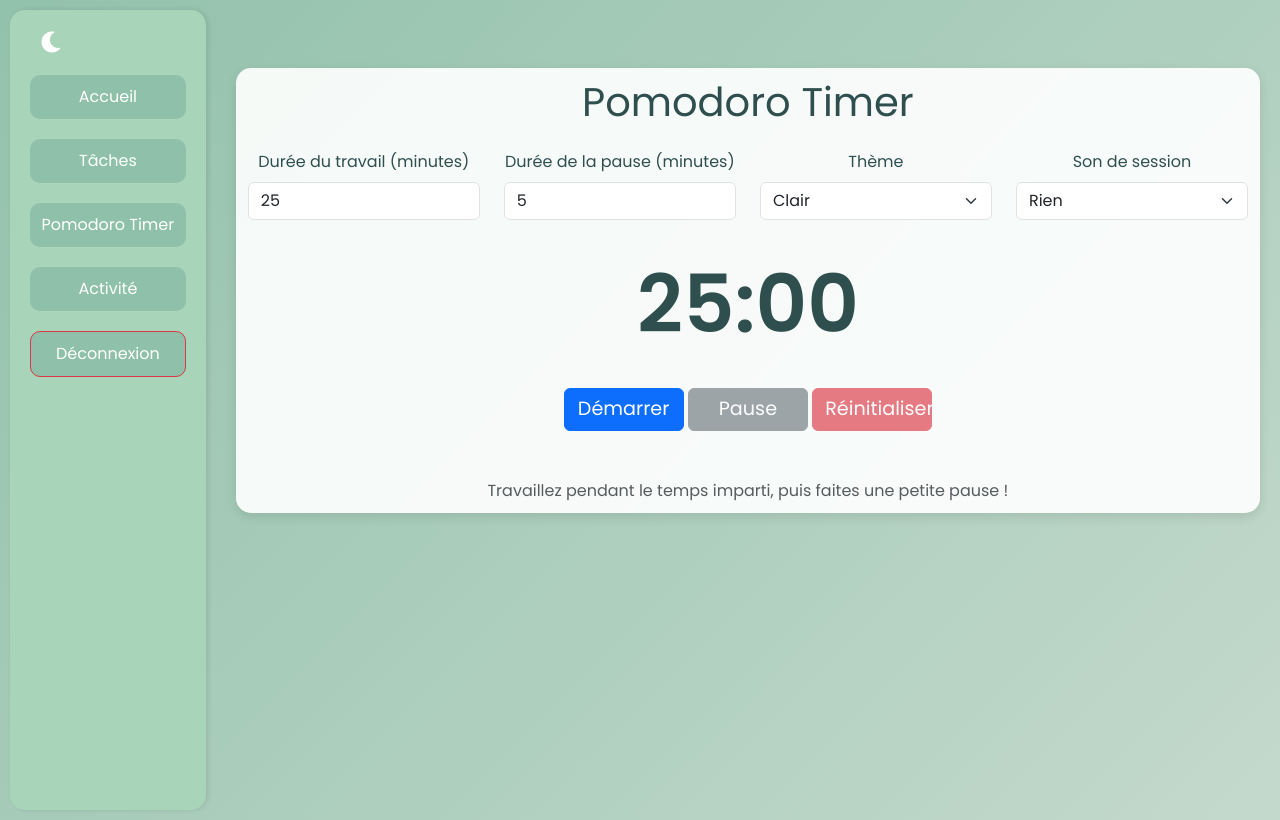
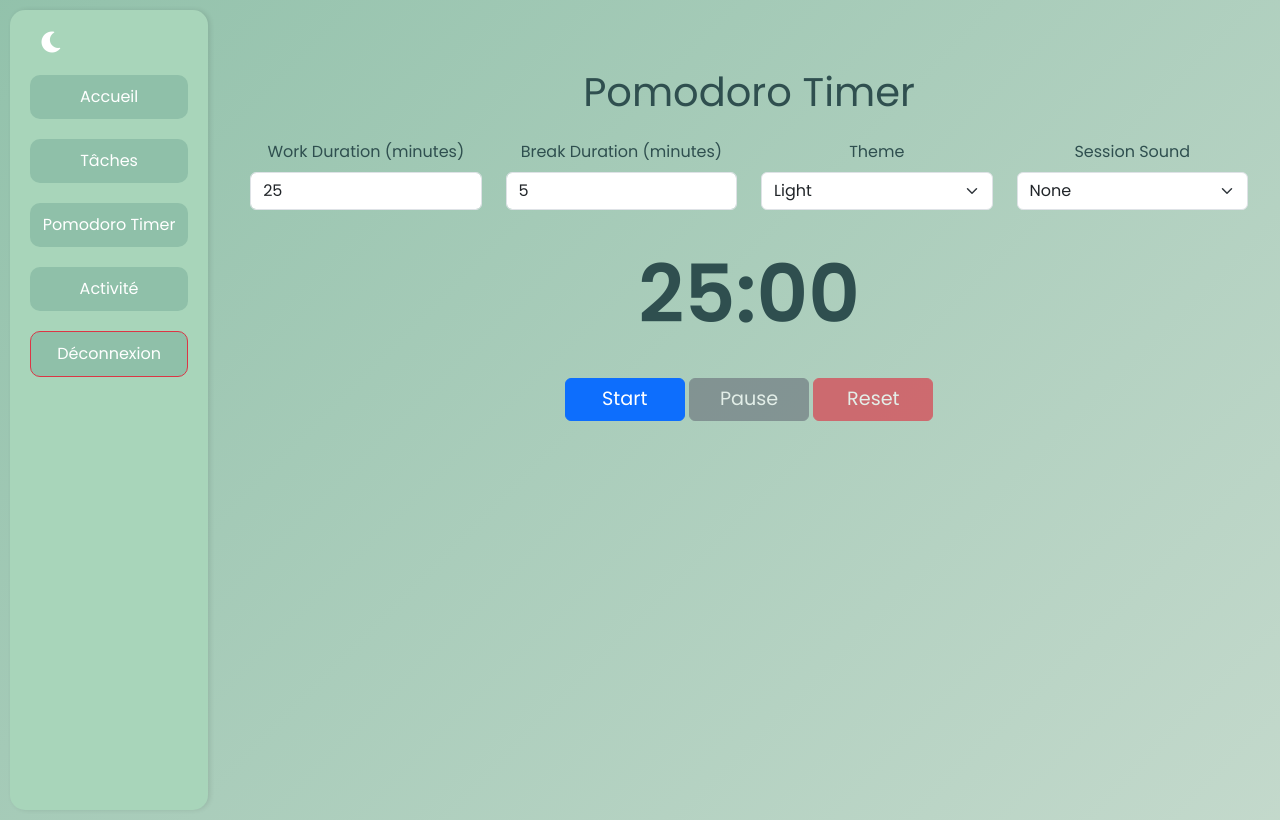
Before and after one commit to imanemkt/To-Do-List-, a Flask app: page /pomodoro in a window 1280 px wide. Run offline with Flask 3, Linux system fonts and the light colour scheme; the visitor is signed in with stand-in values (Sample User, id 1).

Commit message:
Mise à jour de mon projet

```diff
--- a/app.py
+++ b/app.py
@@ -6,9 +6,9 @@ app = Flask(__name__)
 
 # MySQL configuration
 app.config['MYSQL_HOST'] = 'localhost'
-app.config['MYSQL_USER'] = 'Fatna'  # your MySQL username
-app.config['MYSQL_PASSWORD'] = 'Parkminju123'  # your MySQL password
-app.config['MYSQL_DB'] = 'To_Do_List'  # your MySQL database name
+app.config['MYSQL_USER'] = 'root'  # your MySQL username
+app.config['MYSQL_PASSWORD'] = 'imane'  # your MySQL password
+app.config['MYSQL_DB'] = 'tasks_db'  # your MySQL database name
 
 # Initialize MySQL connection
 db = mysql.connector.connect(
--- a/templates/pomodoro.html
+++ b/templates/pomodoro.html
@@ -1,38 +1,36 @@
-
 {% extends "layout.html" %}
 
 {% block title %}Pomodoro Timer{% endblock %}
 
 {% block content %}
         <div class="container text-center mt-5">
-            <h1 class="mb-4" style="margin-top: 15px; padding-top: 10px;">Pomodoro Timer</h1>
+            <h1 class="mb-4">Pomodoro Timer</h1>
 
-            <!-- Form for Customizing Options -->
             <form id="options-form" class="mb-4">
                 <div class="row justify-content-center">
                     <div class="col-md-3">
-                        <label for="work-duration" class="form-label">Durée du travail (minutes)</label>
+                        <label for="work-duration" class="form-label">Work Duration (minutes)</label>
                         <input type="number" id="work-duration" class="form-control" value="25" min="1" required>
                     </div>
                     <div class="col-md-3">
-                        <label for="break-duration" class="form-label">Durée de la pause (minutes)</label>
+                        <label for="break-duration" class="form-label">Break Duration (minutes)</label>
                         <input type="number" id="break-duration" class="form-control" value="5" min="1" required>
                     </div>
                     <div class="col-md-3">
-                        <label for="theme-selector" class="form-label">Thème</label>
+                        <label for="theme-selector" class="form-label">Theme</label>
                         <select id="theme-selector" class="form-select">
-                            <option value="light">Clair</option>
-                            <option value="dark">Sombre</option>
+                            <option value="light">Light</option>
+                            <option value="dark">Dark</option>
                         </select>
                     </div>
                     <div class="col-md-3">
-                        <label for="session-sound" class="form-label">Son de session</label>
+                        <label for="session-sound" class="form-label">Session Sound</label>
                         <select id="session-sound" class="form-select">
-                            <option value="none">Rien</option>
+                            <option value="none">None</option>
                             <option value="quran">Quran</option>
-                            <option value="ticking">Tic-Tac</option>
-                            <option value="ambient">Bruit ambiant</option>
-                            <option value="alarm">Alarme</option>
+                            <option value="ticking">Ticking</option>
+                            <option value="ambient">Ambient Noise</option>
+                            <option value="alarm">Alarm</option>
                         </select>
                     </div>
                 </div>
@@ -45,32 +43,16 @@
                         </select>
                     </div>
                 </div>
-                <div id="ticking-options" class="row justify-content-center mt-3" style="display: none;">
-                    <div class="col-md-4">
-                        <label for="ticking-sound-select" class="form-label">Choisissez le son de tic-tac</label>
-                        <select id="ticking-sound-select" class="form-select">
-                            <option value="{{ url_for('static', filename='audio/ticking-clock-sound.mp3') }}">Ticking 1</option>
-                        </select>
-                    </div>
-                </div>
             </form>
 
-            <!-- Timer Display -->
             <div class="timer" id="timer">25:00</div>
 
-            <!-- Timer Controls -->
             <div class="mt-4">
-                <button class="btn btn-primary btn-custom" id="start-btn">Démarrer</button>
+                <button class="btn btn-primary btn-custom" id="start-btn">Start</button>
                 <button class="btn btn-secondary btn-custom" id="pause-btn" disabled>Pause</button>
-                <button class="btn btn-danger btn-custom" id="reset-btn" disabled>Réinitialiser</button>
+                <button class="btn btn-danger btn-custom" id="reset-btn" disabled>Reset</button>
             </div>
 
-            <div class="mt-5">
-                <p class="text-muted" style="margin-top: 15px; padding-bottom: 10px;">Travaillez pendant le temps imparti, puis faites une petite pause !</p>
-            </div>
-        </div>
-
-        <!-- Audio Elements -->
             <audio id="start-sound">
                 <source src="https://www.soundjay.com/button/beep-08b.wav" type="audio/wav">
             </audio>
@@ -81,31 +63,9 @@
             <audio id="ticking-sound" loop></audio>
             <audio id="ambient-sound" loop></audio>
             <audio id="alarm-sound" loop></audio>
-    </main>
-    <style>
-        .container {
-            border: none;
-            border-radius: 15px;
-            height: auto;
-            width: auto;
-            background-color: rgba(255, 255, 255, 0.9); /* Slightly transparent white background */
-            box-shadow: 0 4px 12px rgba(0, 0, 0, 0.1); /* Adds a subtle shadow */
-            opacity: 0; /* Start invisible */
-            animation: fadeIn 1.5s ease-in-out forwards; /* Fade-in animation */
-        }
-        @keyframes fadeIn {
-            from {
-                opacity: 0;
-                transform: translateY(20px); /* Starts slightly below */
-            }
-            to {
-                opacity: 1;
-                transform: translateY(0); /* Moves to its original position */
-            }
-        }
-    </style>
+        </div>
+
     <script>
-        // Same JavaScript logic as before
         let timer;
         let timeRemaining;
         let isRunning = false;
@@ -117,48 +77,55 @@
         const resetBtn = document.getElementById('reset-btn');
         const workDurationInput = document.getElementById('work-duration');
         const breakDurationInput = document.getElementById('break-duration');
-        const themeSelector = document.getElementById('theme-selector');
         const sessionSoundSelector = document.getElementById('session-sound');
-        const quranSurahSelect = document.getElementById('quran-surah');
-        const tickingSoundSelect = document.getElementById('ticking-sound-select');
+        const quranSound = document.getElementById('quran-sound');
+        const tickingSound = document.getElementById('ticking-sound');
         const ambientSound = document.getElementById('ambient-sound');
         const alarmSound = document.getElementById('alarm-sound');
-        const quranSound = document.getElementById('quran-sound');
-        const tickingSound = document.getElementById('ticking-sound');
         const startSound = document.getElementById('start-sound');
         const endSound = document.getElementById('end-sound');
-        const quranOptions = document.getElementById('quran-options');
-        const tickingOptions = document.getElementById('ticking-options');
 
-        // Function to format time
         function formatTime(seconds) {
             const mins = Math.floor(seconds / 60);
             const secs = seconds % 60;
             return `${mins.toString().padStart(2, '0')}:${secs.toString().padStart(2, '0')}`;
         }
 
-        // Function to update the timer display
         function updateTimerDisplay() {
             timerDisplay.textContent = formatTime(timeRemaining);
         }
 
-        // Theme Change
-        themeSelector.addEventListener('change', function() {
-            if (themeSelector.value === 'dark') {
-                document.body.classList.add('dark');
-                document.querySelector('.sidebar').classList.add('dark');
-            } else {
-                document.body.classList.remove('dark');
-                document.querySelector('.sidebar').classList.remove('dark');
+        function setInitialTime() {
+            timeRemaining = parseInt(workDurationInput.value) * 60;
+            updateTimerDisplay();
         }
-        });
 
-        // Start Timer
+        function playSessionSound() {
+            quranSound.pause();
+            tickingSound.pause();
+            ambientSound.pause();
+            alarmSound.pause();
+
+            if (sessionSoundSelector.value === 'quran') {
+                quranSound.src = document.getElementById('quran-surah').value;
+                quranSound.play();
+            } else if (sessionSoundSelector.value === 'ticking') {
+                tickingSound.src = "{{ url_for('static', filename='audio/ticking-clock-sound.mp3') }}";
+                tickingSound.play();
+            } else if (sessionSoundSelector.value === 'ambient') {
+                ambientSound.src = "https://www.soundjay.com/button/beep-07.wav";
+                ambientSound.play();
+            } else if (sessionSoundSelector.value === 'alarm') {
+                alarmSound.src = "https://www.soundjay.com/button/beep-08b.wav";
+                alarmSound.play();
+            }
+        }
+
         startBtn.addEventListener('click', () => {
             if (!isRunning) {
+                setInitialTime();
                 startSound.play();
                 playSessionSound();
-
                 isRunning = true;
                 startBtn.disabled = true;
                 pauseBtn.disabled = false;
@@ -181,61 +148,39 @@
             }
         });
 
-        // Pause Timer
         pauseBtn.addEventListener('click', () => {
+            if (isRunning) {
                 clearInterval(timer);
                 isRunning = false;
                 startBtn.disabled = false;
                 pauseBtn.disabled = true;
+                quranSound.pause();
+                tickingSound.pause();
+                ambientSound.pause();
+                alarmSound.pause();
+            }
         });
 
-        // Reset Timer
         resetBtn.addEventListener('click', () => {
             clearInterval(timer);
             isRunning = false;
-            timeRemaining = isWorkSession ? parseInt(workDurationInput.value) * 60 : parseInt(breakDurationInput.value) * 60;
-            updateTimerDisplay();
+            isWorkSession = true;
+            setInitialTime();
             startBtn.disabled = false;
             pauseBtn.disabled = true;
             resetBtn.disabled = true;
+            quranSound.pause();
+            tickingSound.pause();
+            ambientSound.pause();
+            alarmSound.pause();
         });
 
-        // Handle Session Switch
         function switchSession() {
             isWorkSession = !isWorkSession;
             timeRemaining = isWorkSession ? parseInt(workDurationInput.value) * 60 : parseInt(breakDurationInput.value) * 60;
             updateTimerDisplay();
         }
 
-        // Play selected session sound
-        function playSessionSound() {
-            const selectedSound = sessionSoundSelector.value;
-
-            quranOptions.style.display = 'none';
-            tickingOptions.style.display = 'none';
-
-            if (selectedSound === 'quran') {
-                quranOptions.style.display = 'block';
-                quranSound.src = quranSurahSelect.value;
-                quranSound.play();
-            } else if (selectedSound === 'ticking') {
-                tickingOptions.style.display = 'block';
-                tickingSound.src = tickingSoundSelect.value;
-                tickingSound.play();
-            } else if (selectedSound === 'ambient') {
-                ambientSound.src = "https://www.soundjay.com/button/beep-07.wav";
-                ambientSound.play();
-            } else if (selectedSound === 'alarm') {
-                alarmSound.src = "https://www.soundjay.com/button/beep-08b.wav";
-                alarmSound.play();
-            } else {
-                // Stop all sounds
-                quranSound.pause();
-                tickingSound.pause();
-                ambientSound.pause();
-                alarmSound.pause();
-            }
-        }
+        setInitialTime();
     </script>
-
 {% endblock %}
```
Lines whose indentation alone changed are shown as unchanged.
